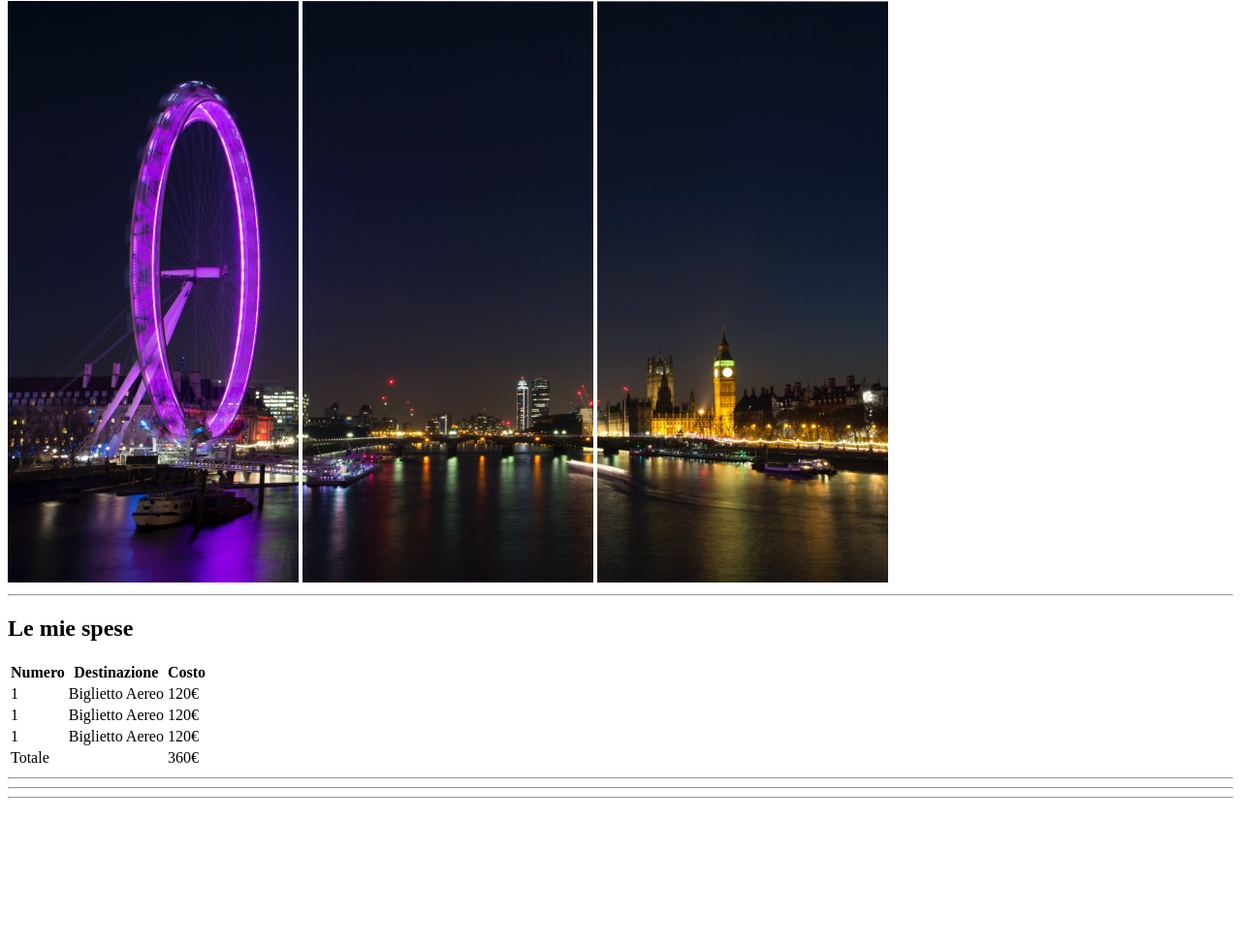
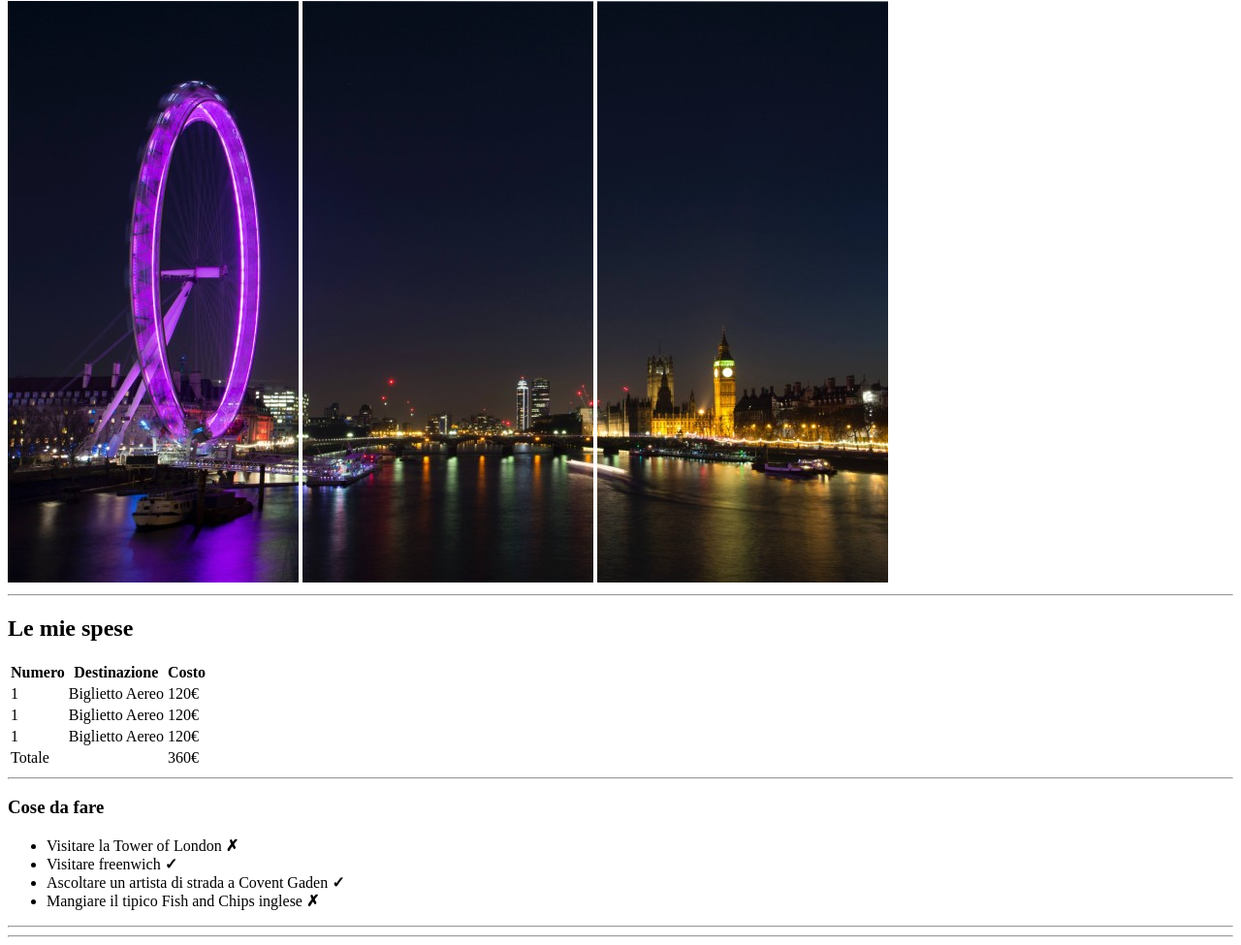
Before and after one commit to DaneshShahpouri/html-london-trip, a plain HTML site: page index.html in a window 1280 px wide. Shown: the part 79-1054 px from the top of the page at 97% size. Before the commit the page ends 911 px from the top, so only its background shows below. Drawn offline with Linux system fonts and the light colour scheme.

Commit message:
aggiunta "cose da fare" h3+ ul

```diff
--- a/index.html
+++ b/index.html
@@ -67,7 +67,14 @@
 
             <!-- CoseDaFare -->
             <div>
+                <h3>Cose da fare</h3>
 
+                <ul>
+                    <li>Visitare la Tower of London <b>✗</b></li>
+                    <li>Visitare freenwich <b>✓</b></li>
+                    <li>Ascoltare un artista di strada a Covent Gaden <b>✓</b></li>
+                    <li>Mangiare il tipico Fish and Chips inglese <b>✗</b></li>
+                </ul>
             </div>
             <hr>
 
```
